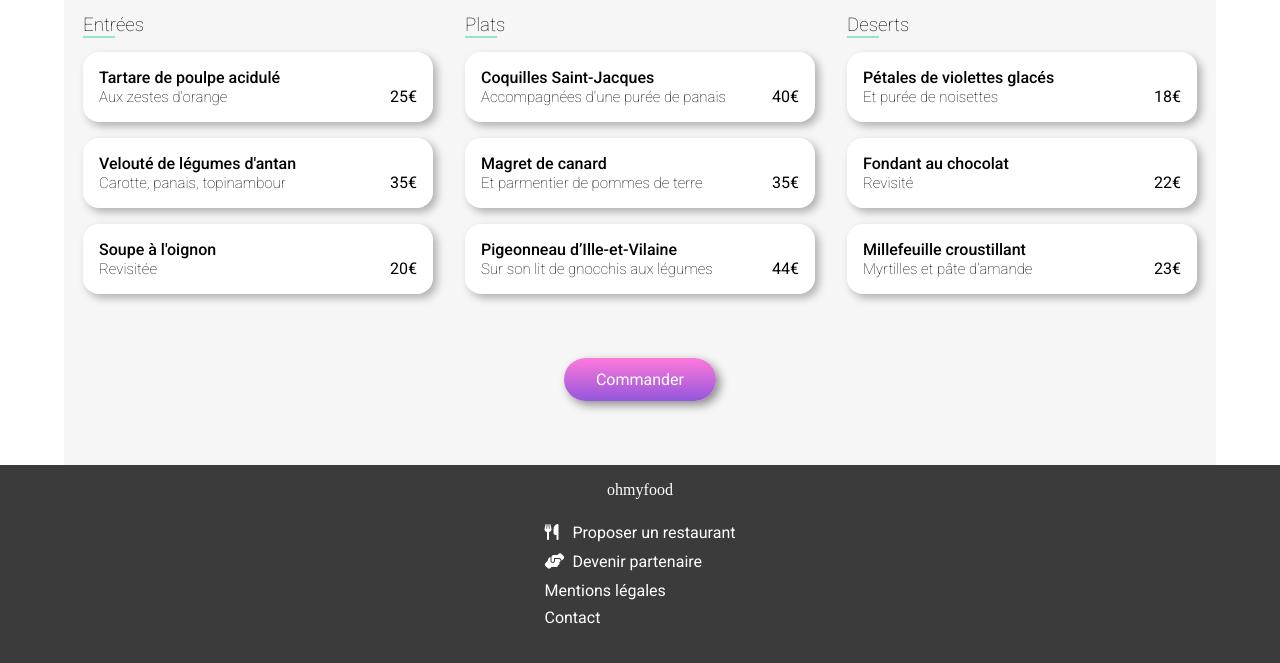
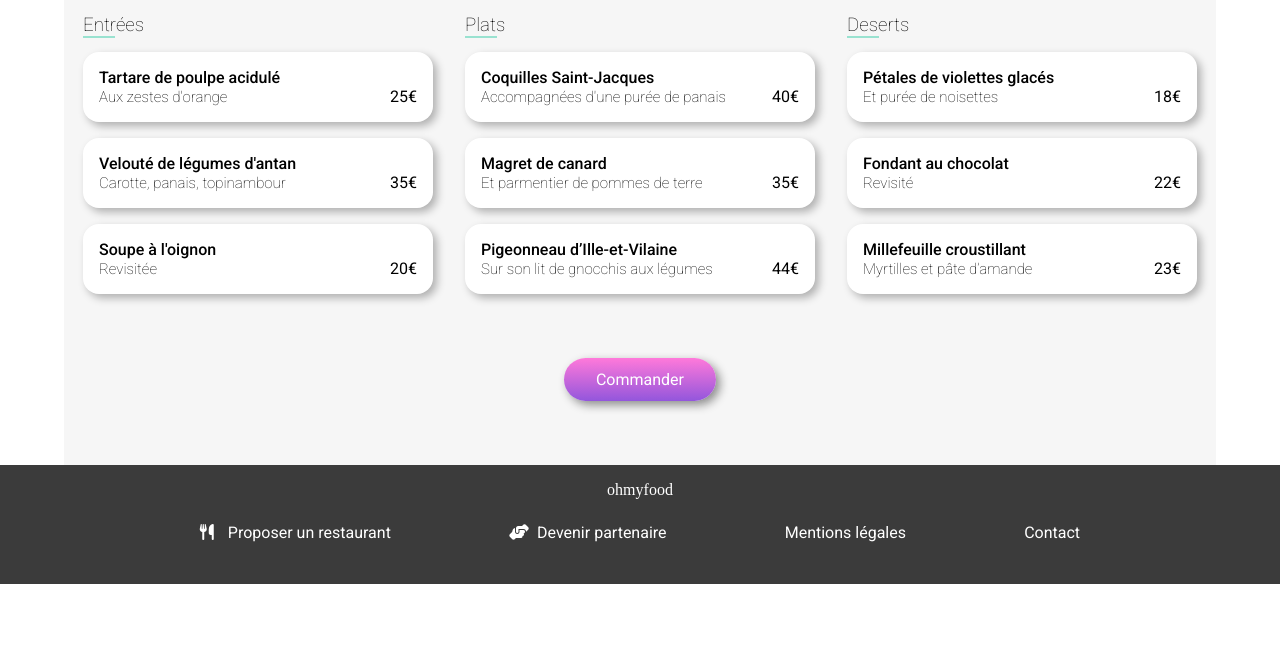
Before and after one commit to Miaouchiavel/Thomasroux_3_04112021, a plain HTML site: page pages/a_la_francaise.html in a window 1280 px wide. Shown: the part 555-1218 px from the top of the page. After the commit the page ends 1139 px from the top, so only its background shows below. Drawn offline with Linux system fonts and the light colour scheme; a web font is replaced by a local one.

Commit message:
footer_mediaqueries

```diff
--- a/asset/css/scss/layout/_footer.scss
+++ b/asset/css/scss/layout/_footer.scss
@@ -7,6 +7,11 @@
             display: flex;
             flex-direction: column;
             align-items: center;
+            ul {
+                display: inherit;
+                width: 80%;
+                justify-content: space-around;
+            }
         }
     }
     .footer_logo {
```
Also changed, not shown: index.html (+1 -1 lines), asset/css/style.css.
